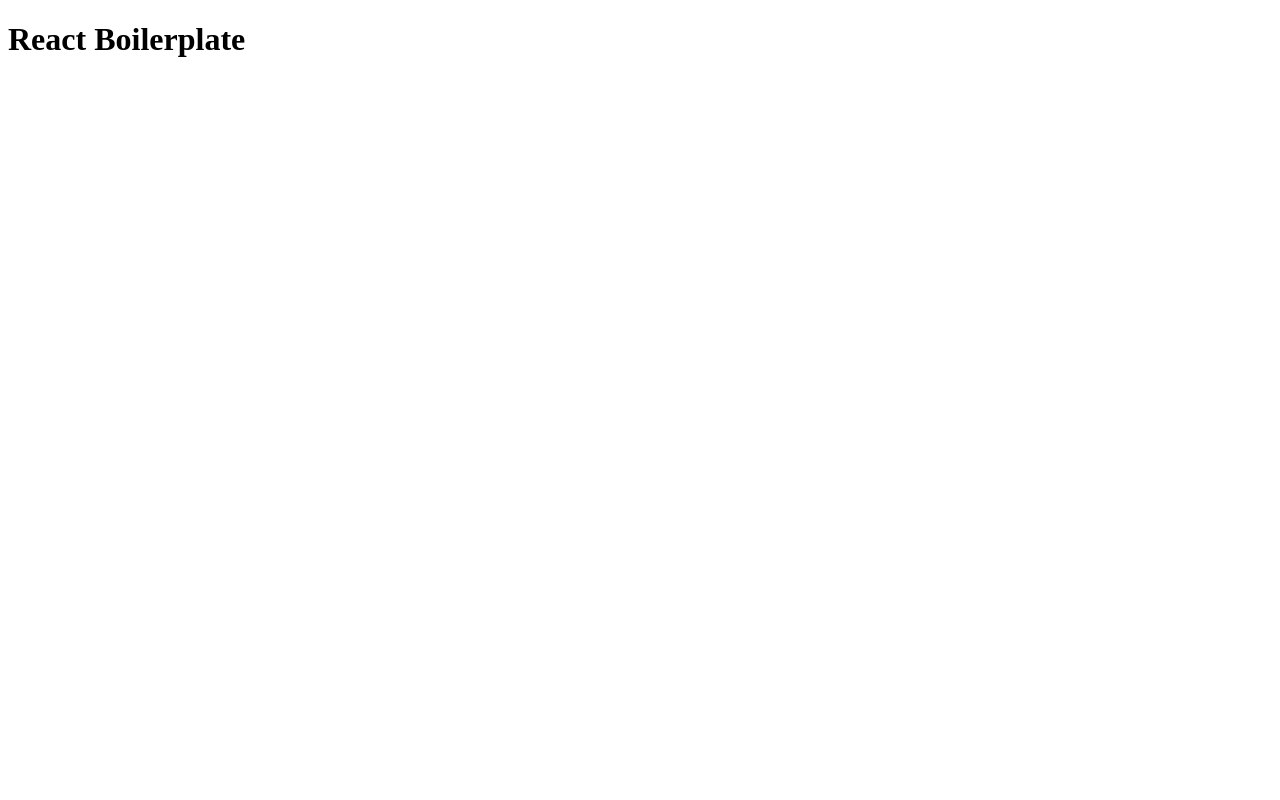
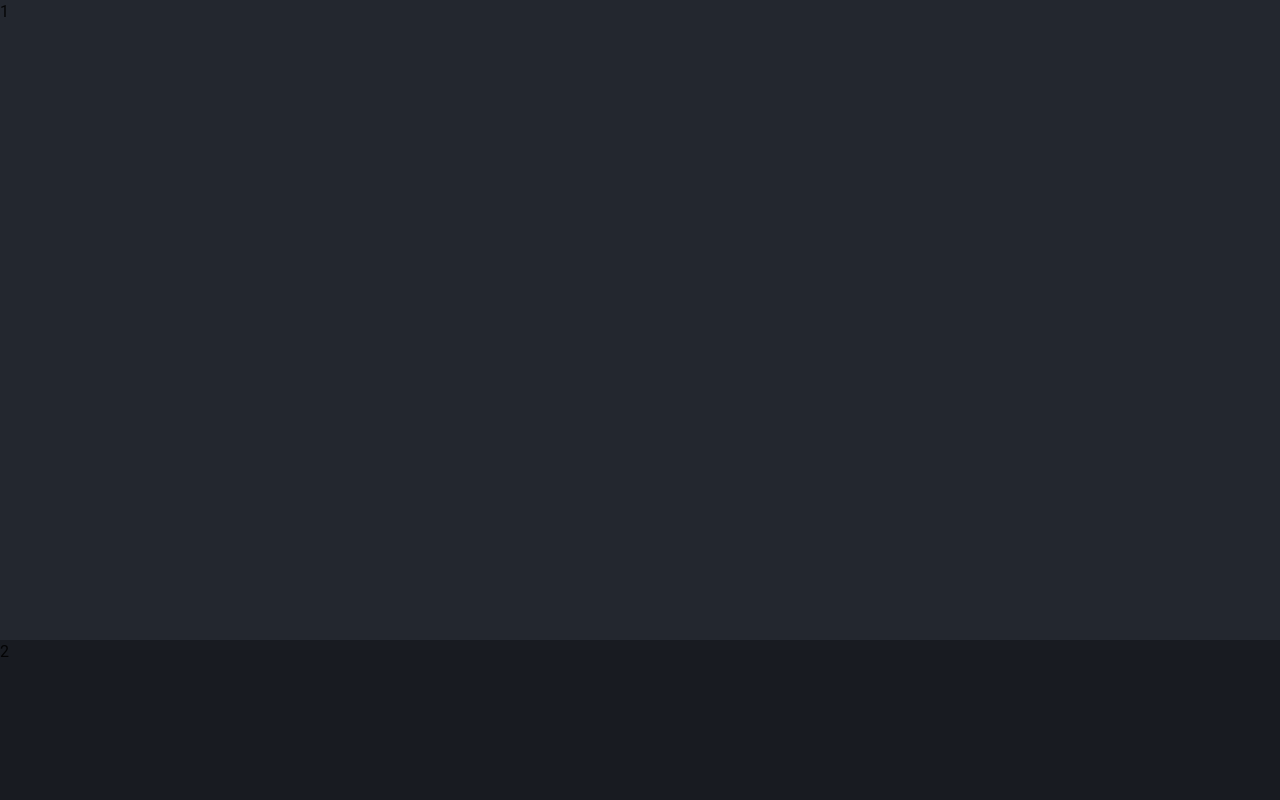
Before and after one commit to mosesarulvin/Template, a React (Create React App) app: page / in a window 1280 px wide. Shown: the top 800 px of the page. Built offline with nearby package versions, Linux system fonts and the light colour scheme.

Commit message:
custom theme background

```diff
--- a/package.json
+++ b/package.json
@@ -3,6 +3,9 @@
   "version": "0.1.0",
   "private": true,
   "dependencies": {
+    "@emotion/react": "^11.11.1",
+    "@emotion/styled": "^11.11.0",
+    "@mui/material": "^5.14.14",
     "@testing-library/jest-dom": "^5.17.0",
     "@testing-library/react": "^13.4.0",
     "@testing-library/user-event": "^13.5.0",
--- a/src/App.tsx
+++ b/src/App.tsx
@@ -1,10 +1,15 @@
 import React from "react";
+import { Grid, Typography } from "@mui/material";
+import Section from "./components/layouts/Section";
 
 function App(): React.ReactElement {
+  const arr = [1, 2, 3, 4, 5, 6];
   return (
-    <div>
-      <h1>React Boilerplate</h1>
-    </div>
+    <Grid>
+      {arr.map((item: number, index: number) => (
+        <Section isOdd={index % 2 === 0}>{item}</Section>
+      ))}
+    </Grid>
   );
 }
 
--- /dev/null
+++ b/src/components/layouts/Section.tsx
@@ -0,0 +1,25 @@
+import { Grid } from "@mui/material";
+import React from "react";
+
+type Props = {
+  children?: React.ReactNode;
+  isOdd?: boolean;
+};
+
+const Section: React.FC<Props> = ({ children, isOdd }) => {
+  return (
+    <Grid
+      height={"80vh"}
+      sx={{
+        backgroundColor: (theme) =>
+          isOdd
+            ? theme?.custom?.background?.primary?.main
+            : theme?.custom?.background?.primary?.dark,
+      }}
+    >
+      {children}
+    </Grid>
+  );
+};
+
+export default Section;
--- a/src/index.tsx
+++ b/src/index.tsx
@@ -1,12 +1,18 @@
 import React from "react";
 import ReactDOM from "react-dom/client";
 import App from "./App";
+import theme from "./theme";
+import { ThemeProvider } from "@emotion/react";
+import { CssBaseline } from "@mui/material";
 
 const root = ReactDOM.createRoot(
-  document.getElementById("root") as HTMLElement,
+  document.getElementById("root") as HTMLElement
 );
 root.render(
   <React.StrictMode>
-    <App />
-  </React.StrictMode>,
+    <CssBaseline />
+    <ThemeProvider theme={theme}>
+      <App />
+    </ThemeProvider>
+  </React.StrictMode>
 );
--- /dev/null
+++ b/src/theme.tsx
@@ -0,0 +1,50 @@
+import { createTheme, colors } from "@mui/material";
+
+declare module "@mui/material/styles" {
+  interface Theme {
+    custom?: {
+      background?: {
+        primary?: {
+          main?: string;
+          light?: string;
+          dark?: string;
+        };
+        secondary?: {
+          main?: string;
+          light?: string;
+          dark?: string;
+        };
+      };
+    };
+  }
+  interface ThemeOptions {
+    custom?: {
+      background?: {
+        primary?: {
+          main?: React.CSSProperties["color"];
+          light?: React.CSSProperties["color"];
+          dark?: React.CSSProperties["color"];
+        };
+        secondary?: {
+          main?: React.CSSProperties["color"];
+          light?: React.CSSProperties["color"];
+          dark?: React.CSSProperties["color"];
+        };
+      };
+    };
+  }
+}
+
+const theme = createTheme({
+  custom: {
+    background: {
+      primary: {
+        main: "#23272F",
+        light: "#333A45",
+        dark: "#181B21",
+      },
+    },
+  },
+});
+
+export default theme;
--- a/tsconfig.json
+++ b/tsconfig.json
@@ -16,5 +16,5 @@
     "noEmit": true,
     "jsx": "react-jsx"
   },
-  "include": ["src"]
+  "include": ["src", "src/theme.tsx"]
 }
```
Also changed, not shown: 1 other file (tests, documents, lock files or other folders).
